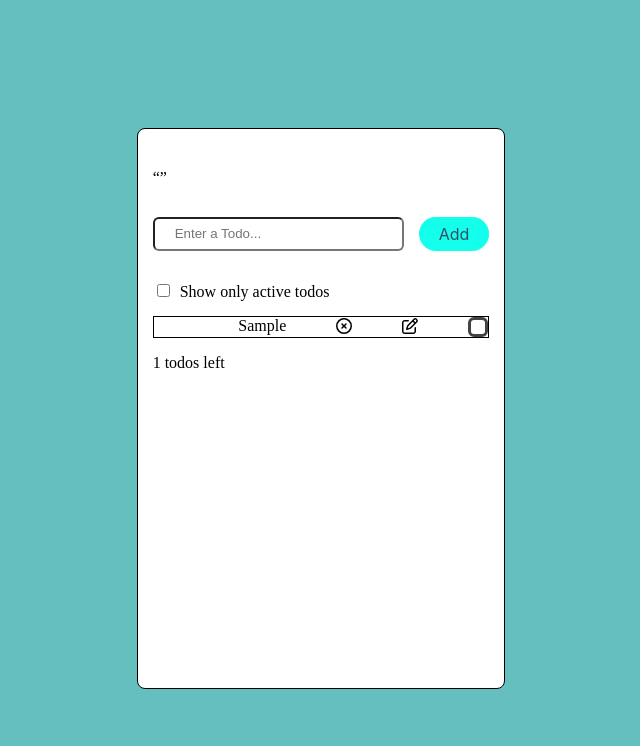
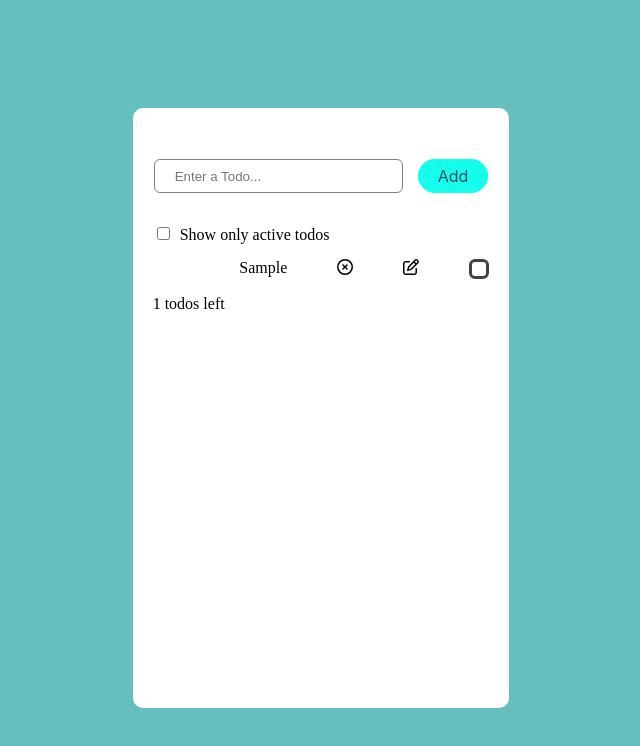
Before and after one commit to abdullah-900/Todo-List, a Next.js app: page / in a window 1280 px wide. Both pictures are taken after typing "Sample" into the empty fields and a click on the button "Add". Shown: the top 746 px of the page, without its empty margins (319-959 px from the left). Built offline with nearby package versions, Linux system fonts and the light colour scheme; no server answers.

Commit message:
fix issues with local storage

```diff
--- a/components/TaskList.js
+++ b/components/TaskList.js
@@ -54,11 +54,11 @@ function Task({ todo, ondelete, onChange}) {
             <>
 
                 {todo.done ? <s>{todo.task}</s> : todo.task}
-                <button style={{all:'unset',cursor:"pointer"}} onClick={() => ondelete(todo.id)}><FontAwesomeIcon icon={faXmarkCircle} /></button>
-                <button style={{all:'unset',cursor:"pointer"}} onClick={() => { setIsEdit(!isEdit); }}><FontAwesomeIcon icon={faPenToSquare} /></button>
+                <FontAwesomeIcon onClick={() => ondelete(todo.id)} icon={faXmarkCircle} />
+                <FontAwesomeIcon onClick={() => { setIsEdit(!isEdit); }} icon={faPenToSquare} />
 
 
-                <div class="checkbox-wrapper-39">
+                <div className="checkbox-wrapper-39">
                     <label>
                         <input className="checkbox-wrapper-39"  checked={todo.done}  type='checkbox'  onChange={(e) => {
                     onChange(todo.done?{
--- a/pages/index.js
+++ b/pages/index.js
@@ -3,26 +3,20 @@ import TaskList from '../components/TaskList.js'
 import AddTodo from '../components/AddTodo';
 
 export default function taskApp() {
- const [quote,setQuote]=useState('')
+
   const [todos, setTodos] = useState([])
+
+  useEffect (()=>{
+    const data = window.localStorage.getItem('todos');
+     if (data!= null) setTodos(JSON.parse(data))
+    },[])
 
   useEffect(() => {
     window.localStorage.setItem('todos', JSON.stringify(todos));
   }, [todos]);
 
-useEffect (()=>{
-const data = window.localStorage.getItem('todos');
- if (data!==null) setTodos(JSON.parse(data))
-},[])
 
-  useEffect(()=>{
-      async function quotes() {
-      const Response= await fetch('https://api.quotable.io/random?tags=motivational',{mode:'cors'})
-      const data= await Response.json()
-      data.length<=50?setQuote(data.content):quotes()
-    }
-    quotes()
-  },[])
+
 
   function handleAdd(task) {
     setTodos(
@@ -56,10 +50,10 @@ function handleChange(nextID) {
   return (
     <div className='parent'>
       <div className='child'>
-      <q>{quote}</q>
+
       <AddTodo onAdd={handleAdd} />
       <title>TodoList</title>
-      <TaskList   onChange={handleChange} onAdd={handleAdd}  ondelete={handledelete} todos={todos} />
+      <TaskList onChange={handleChange} onAdd={handleAdd}  ondelete={handledelete} todos={todos} />
       </div>
       </div>
   )
--- a/pages/style.css
+++ b/pages/style.css
@@ -11,35 +11,38 @@
 
 .child {
 
-    padding-bottom: 300px;
-    padding-top: 40px;
-    padding-left: 15px;
-    padding-right: 15px;
+    display: flex;
+    justify-content: center;
+    align-items: center;
+    height: 70%;
+    padding: 20px;
     background-color: #FFFFFF;
-    border-radius: 8px;
-    border: 1px solid black;
+    border-radius: 10px;
+
     display: inline-block;
 
 
 }
 ul,li {
+
     list-style-type: none;
     padding: 0;
     margin: 0;
 }
 .task{
+
     display: flex;
     justify-content: flex-end;
     gap: 50px;
-  border: solid 1px black;
     margin-bottom: 15px;
     margin-top: 15px;
 
 }
 input{
-    margin-right: 10px;
 
 
+    margin-right: 10px;
+   border: 1px solid grey;
 }
 body{
    background-color: #66BFBF;
@@ -76,6 +79,8 @@ body{
   user-select: none;
   -webkit-user-select: none;
   touch-action: manipulation;
+
+
 }
 
 .addbutton:hover {
@@ -85,10 +90,12 @@ body{
   transform: scale(1.05) rotate(-1deg);
 }
 .inputcomp{
+    border: 1px solid white;
     display: flex;
     margin-bottom: 30px;
     margin-top: 30px;
     gap: 5px;
+
 }
 
 
@@ -132,3 +139,9 @@ body{
     border-radius: 6px;
     transition: all 0.375s;
   }
+
+.quote{
+  display: flex;
+  justify-content: center;
+  align-items: center;
+}
```
